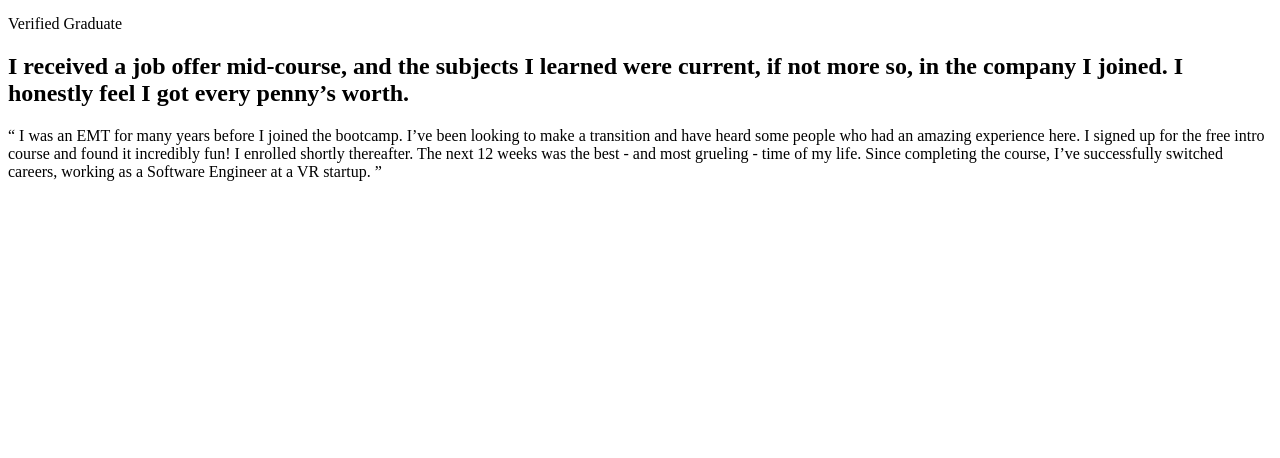
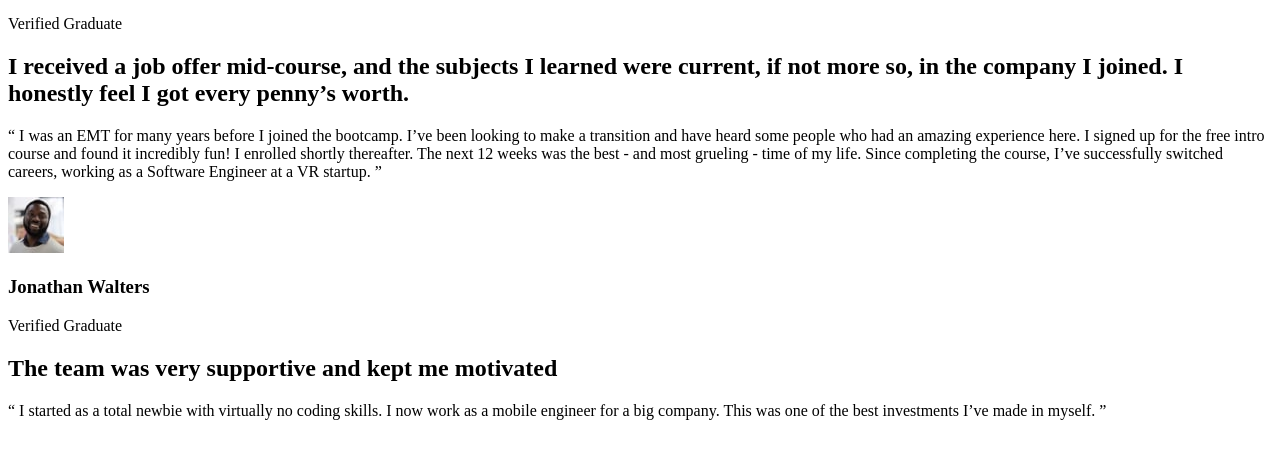
Before and after one commit to LucasDiello/frontend-mentor-test2, a plain HTML site: page index.html in a window 1280 px wide. Shown: the part 112-570 px from the top of the page. Drawn offline with Linux system fonts and the light colour scheme.

Commit message:
cria second div

```diff
--- a/index.html
+++ b/index.html
@@ -34,3 +34,17 @@
   The next 12 weeks was the best - and most grueling - time of my life. Since completing
   the course, I’ve successfully switched careers, working as a Software Engineer at a VR startup. ”</p>
 </div>
+<div class="jonathan">
+  <div class="jonathan-img">
+    <img src="./images/image-jonathan.jpg" alt="">
+  </div>
+  <h3>Jonathan Walters</h3>
+    <p> Verified Graduate</p>
+
+ <h2> The team was very supportive and kept me motivated</h2>
+
+  <p>“ I started as a total newbie with virtually no coding skills. I now work as a mobile engineer
+  for a big company. This was one of the best investments I’ve made in myself. ”</p>
+
+</body>
+</html>
```
